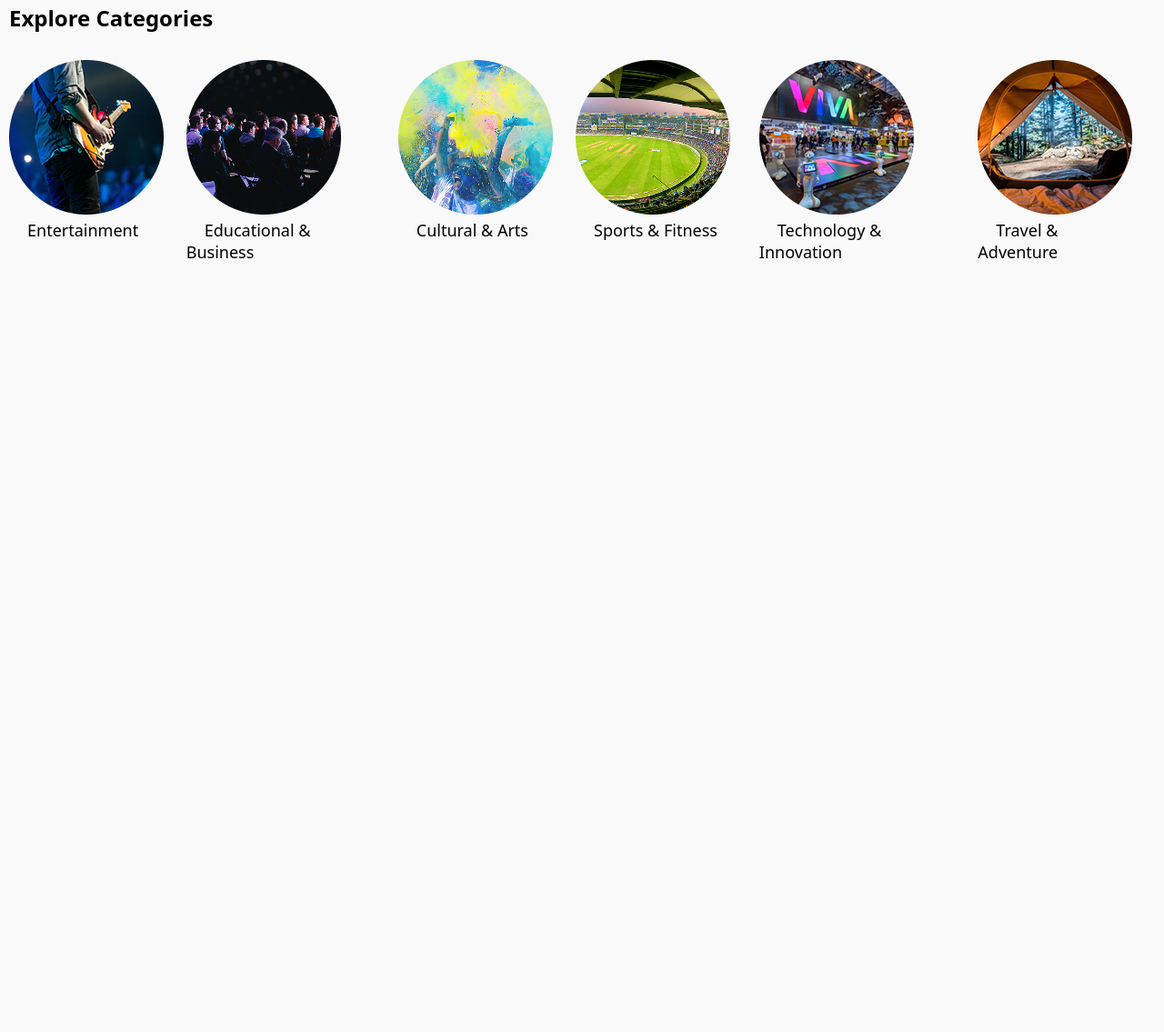
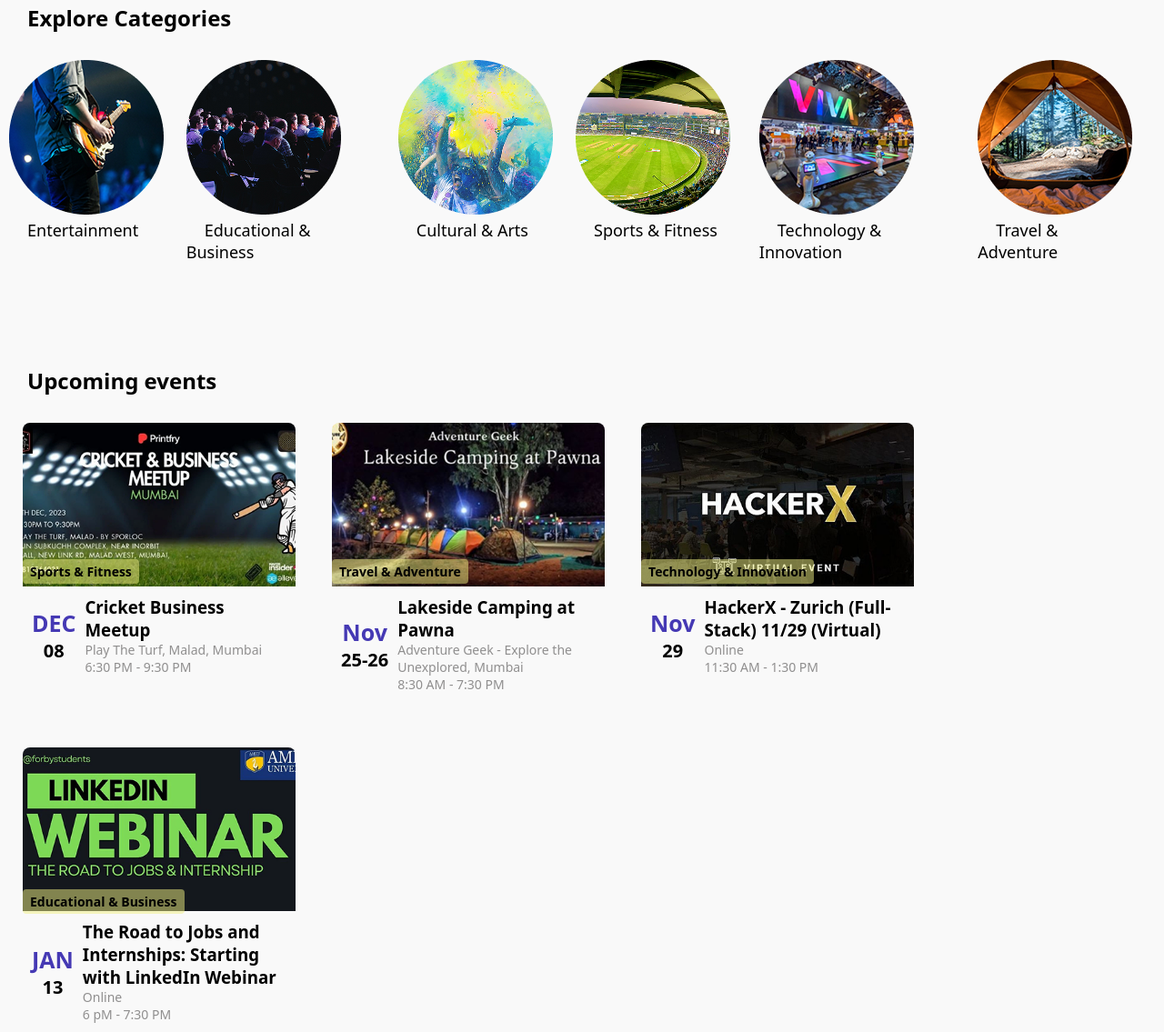
Before and after one commit to AlaaAshraf17/js-form-validation, a plain HTML site: page index.html in a window 1280 px wide. Shown: the part 612-1747 px from the top of the page at 91% size. Before the commit the page ends 931 px from the top, so only its background shows below. Drawn offline with Linux system fonts and the light colour scheme.

Commit message:
Add hero text animation and cards section

```diff
--- a/index.html
+++ b/index.html
@@ -55,5 +55,86 @@
             </div>
             </div>
         </section>
+
+        <section class="cards">
+            <h1>Upcoming events</h1>
+            <div class="cardsContents">
+                <div class="card">
+                    <div class="type">
+                        Sports & Fitness
+                    </div>
+                <img src="./assets/cricket.png" alt="" srcset="" >
+                <div class="date">
+                    <div class="date-box">
+                    <span class="month">DEC</span>
+                    <span class="day">08</span>
+                    </div>
+                <div class="text">
+                <h3>Cricket Business Meetup</h3>
+                <p>Play The Turf, Malad, Mumbai</p>
+                <p>6:30 PM - 9:30 PM</p>
+                </div>
+                </div>
+                </div>
+
+
+                <div class="card">
+                <div class="type">
+                        Travel & Adventure
+                    </div>
+                <img src="./assets/camp.png" alt="" srcset="">
+                <div class="date">
+                    <div class="date-box">
+                    <span class="month">Nov</span>
+                    <span class="day">25-26</span>
+                    </div>
+                <div class="text">
+                <h3>Lakeside Camping at Pawna</h3>
+                <p>Adventure Geek - Explore the Unexplored, Mumbai</p>
+                <p>8:30 AM - 7:30 PM</p>
+                </div>
+                </div>
+                </div>
+
+                <div class="card">
+                    <div class="type">
+                    Technology & Innovation
+                    </div>
+                <img src="./assets/hackerx.png" alt="" srcset="">
+                <div class="date">
+                    <div class="date-box">
+                    <span class="month">Nov</span>
+                    <span class="day">29</span>
+                    </div>
+                <div class="text">
+                <h3>HackerX - Zurich (Full-Stack) 11/29 (Virtual)</h3>
+                <p>Online</p>
+                <p>11:30 AM - 1:30 PM</p>
+                </div>
+                </div>
+                </div>
+
+
+
+                    <div class="card">
+                    <div class="type">
+                    Educational & Business
+                    </div>
+                <img src="./assets/LinkedIn.png" alt="" srcset="">
+                <div class="date">
+                    <div class="date-box">
+                    <span class="month">JAN</span>
+                    <span class="day">13</span>
+                    </div>
+                <div class="text">
+                <h3>The Road to Jobs and Internships: Starting with LinkedIn Webinar</h3>
+                <p>Online</p>
+                <p>6 pM - 7:30 PM</p>
+                </div>
+                </div>
+                </div>
+            </div>
+
+        </section>
     </body>
     </html>
--- a/style.css
+++ b/style.css
@@ -57,16 +57,31 @@ a:hover {
     left: 50%;
     transform: translate(-50%, -50%);
 }
-.hero h1,
-.hero h3 {
-    color: white;
-    text-shadow: 1px 1px 8px rgba(0,0,0,0.6);
-}
+
+    @keyframes slideUp {
+    from {
+        transform: translateY(50px);
+        opacity: 0;
+    }
+    to {
+        transform: translateY(0);
+        opacity: 1;
+    }
+    }
+    .hero h1,
+    .hero h3 {
+        color: white;
+        text-shadow: 1px 1px 8px rgba(0,0,0,0.6);
+        opacity: 0;
+        animation: slideUp 2s ease-out forwards;
+    }
 .text-1{
     font-size: 40px;
+    animation-delay: 0.2s;
 }
 .text-3{
     font-size: 25px;
+    animation-delay: 0.6s;
 }
 .header{
     color: rgb(239, 239, 130);
@@ -75,7 +90,7 @@ a:hover {
     margin-top: 3%;
 }
 .contaner h1{
-    padding-left: 10px;
+    padding-left: 30px;
 }
 .categories{
     display: flex;
@@ -104,3 +119,76 @@ a:hover {
     box-shadow: 0 4px 10px rgba(0,0,0,0.15);
 
 }
+.cards{
+    margin-top: 8%;
+}
+.cards h1{
+padding-left: 30px;
+}
+.cardsContents{
+    padding-left: 5px;
+    display: flex;
+    flex-wrap: wrap;
+    gap: 20px;
+}
+.card{
+    position: relative;
+    width: 300px;
+    border-radius: 8px;
+    overflow: hidden;
+    margin-top: 30px;
+    margin-left: 20px;
+    display: flex;
+    flex-direction: column;
+    transition: transform 0.3s ease, box-shadow 0.3s ease;
+    }
+    .card:hover {
+    transform: scale(1.05);
+    box-shadow: 0 8px 20px rgba(0, 0, 0, 0.2);
+    cursor: pointer;
+    }
+    .card img {
+    width: 100%;
+    height: 180px;
+    object-fit: cover;
+
+    }
+    .type{
+        background-color: rgba(239, 239, 130, 0.502);
+    color: black;
+    font-weight: bold;
+    font-size: 14px;
+    padding: 4px 8px;
+    position: absolute;
+    bottom: 130px;
+    left: 0px;
+    border-radius: 4px;
+    }
+    .date{
+    display: flex;
+    align-items: center;
+    padding: 10px;
+    }
+    .date-box{
+    display: flex;
+    flex-direction: column;
+    text-align: center;
+    margin-right: 10px;
+}
+.month{
+    font-size: 25px;
+    font-weight: bolder;
+    color: #4539B4;
+}
+.day{
+    font-size:20px;
+    font-weight: bold;
+    }
+    .text {
+    flex: 1;
+    }
+
+    .text p {
+    color: rgb(144, 143, 143);
+    font-size: 14px;
+    }
```
Also changed, not shown: assets/Hyde.png (added), assets/LinkedIn.png (added).
